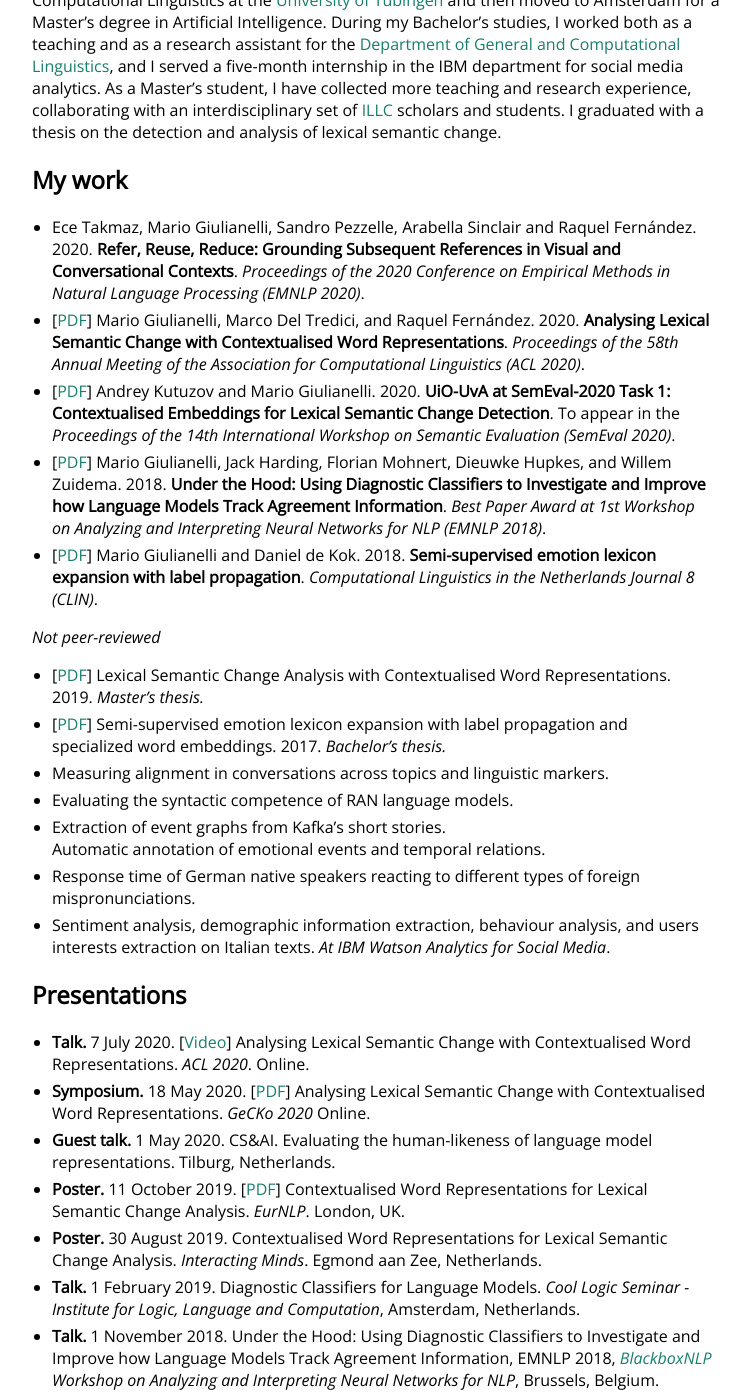
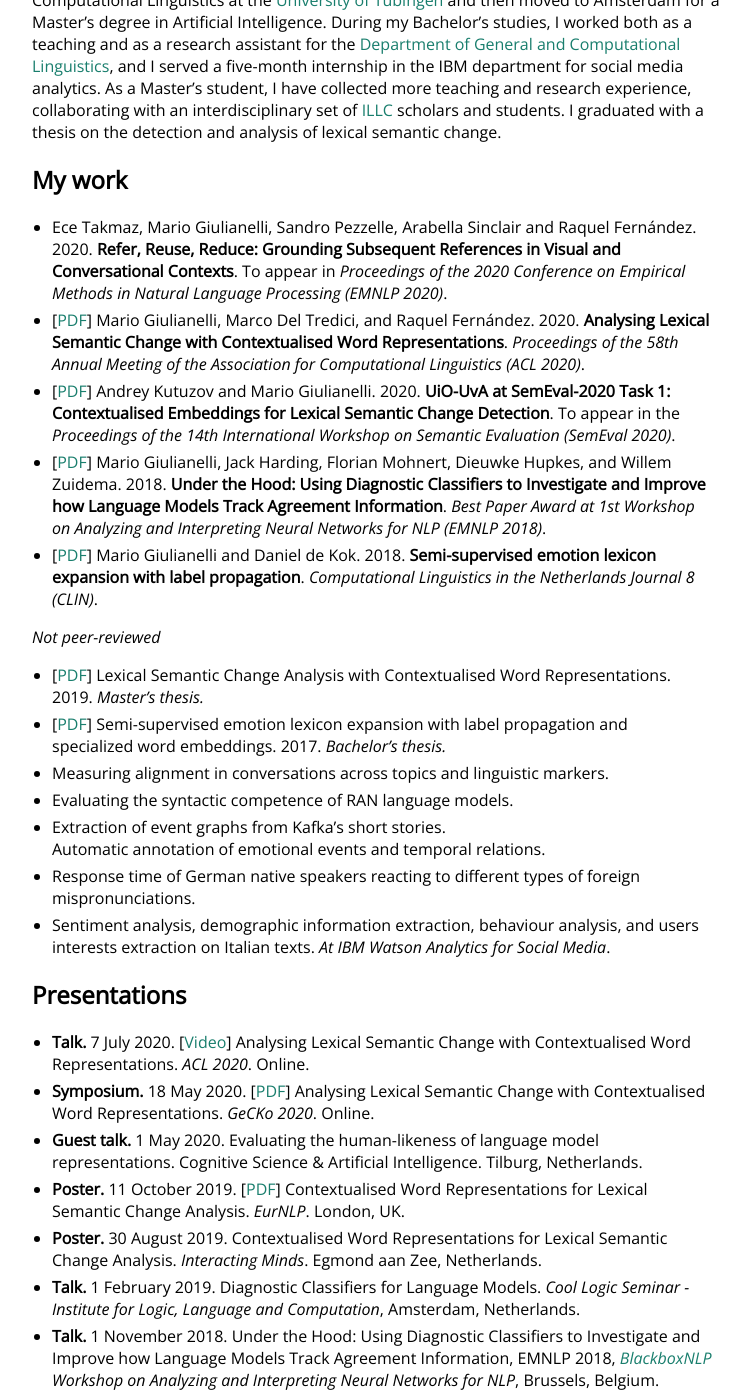
Before and after one commit to glnmario/glnmario.github.io, a Jekyll site: the page built from index.md, in a window 1280 px wide and 1400 px high, scrolled down 495 px. Shown: the whole window, without its empty margins (258-1008 px from the left). Built offline with Jekyll 4.4.1, drawn with Linux system fonts in a browser that asks for light colours.

Commit message:
Update index.md

```diff
--- a/index.md
+++ b/index.md
@@ -24,7 +24,7 @@ Currently I study Artificial Intelligence at the University of Amsterdam.
 
 
 ## My work
-- Ece Takmaz, Mario Giulianelli, Sandro Pezzelle, Arabella Sinclair and Raquel Fernández. 2020. **Refer, Reuse, Reduce: Grounding Subsequent References in Visual and Conversational Contexts**. _Proceedings of the 2020 Conference on Empirical Methods in Natural Language Processing (EMNLP 2020)_.
+- Ece Takmaz, Mario Giulianelli, Sandro Pezzelle, Arabella Sinclair and Raquel Fernández. 2020. **Refer, Reuse, Reduce: Grounding Subsequent References in Visual and Conversational Contexts**. To appear in _Proceedings of the 2020 Conference on Empirical Methods in Natural Language Processing (EMNLP 2020)_.
 - [[PDF](https://www.aclweb.org/anthology/2020.acl-main.365/)] Mario Giulianelli, Marco Del Tredici, and Raquel Fernández. 2020. **Analysing Lexical Semantic Change with Contextualised Word Representations**. _Proceedings of the 58th Annual Meeting of the Association for Computational Linguistics (ACL 2020)_.
 - [[PDF](https://arxiv.org/abs/2005.00050)] Andrey Kutuzov and Mario Giulianelli. 2020. **UiO-UvA at SemEval-2020 Task 1: Contextualised Embeddings for Lexical Semantic Change Detection**. To appear in the _Proceedings of the 14th International Workshop on Semantic Evaluation (SemEval 2020)_.
 - [[PDF](https://arxiv.org/abs/1808.08079)] Mario Giulianelli, Jack Harding, Florian Mohnert, Dieuwke Hupkes, and Willem Zuidema. 2018. **Under the Hood: Using Diagnostic Classifiers to Investigate and Improve how Language Models Track Agreement Information**. _Best Paper Award at 1st Workshop on Analyzing and Interpreting Neural Networks for NLP (EMNLP 2018)_.
@@ -43,8 +43,8 @@ Currently I study Artificial Intelligence at the University of Amsterdam.
 
 ## Presentations
 - **Talk.** 7 July 2020. [[Video](https://slideslive.com/38929048/analysing-lexical-semantic-change-with-contextualised-word-representations)] Analysing Lexical Semantic Change with Contextualised Word Representations. _ACL 2020_. Online.
-- **Symposium.** 18 May 2020. [[PDF](gecko-poster-slides.pdf)] Analysing Lexical Semantic Change with Contextualised Word Representations. _GeCKo 2020_ Online.
-- **Guest talk.** 1 May 2020. CS&AI. Evaluating the human-likeness of language model representations. Tilburg, Netherlands.
+- **Symposium.** 18 May 2020. [[PDF](gecko-poster-slides.pdf)] Analysing Lexical Semantic Change with Contextualised Word Representations. _GeCKo 2020_. Online.
+- **Guest talk.** 1 May 2020. Evaluating the human-likeness of language model representations. Cognitive Science & Artificial Intelligence. Tilburg, Netherlands.
 - **Poster.** 11 October 2019. [[PDF](EurNLP.pdf)] Contextualised Word Representations for Lexical Semantic Change Analysis. _EurNLP_. London, UK.
 - **Poster.** 30 August 2019. Contextualised Word Representations for Lexical Semantic Change Analysis. _Interacting Minds_. Egmond aan Zee, Netherlands.
 - **Talk.** 1 February 2019. Diagnostic Classifiers for Language Models. _Cool Logic Seminar - Institute for Logic, Language and Computation_, Amsterdam, Netherlands.
```
